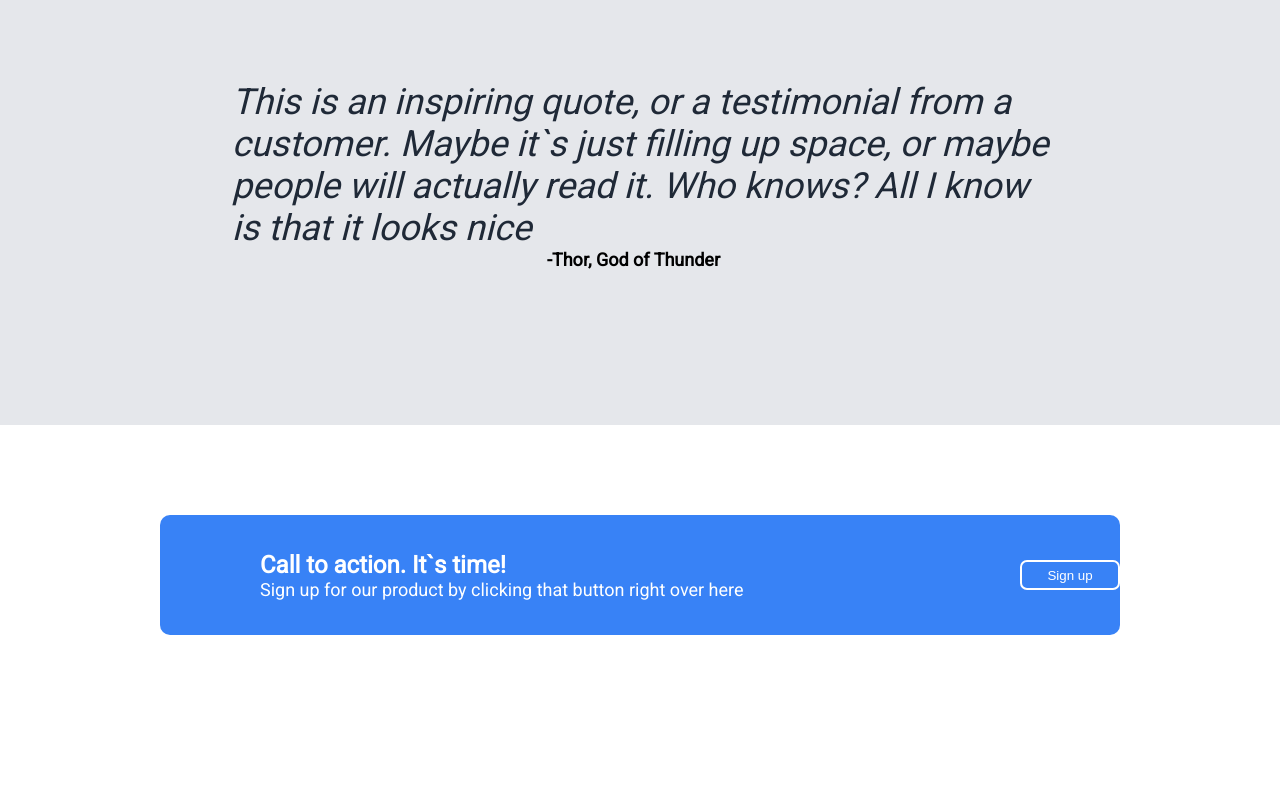
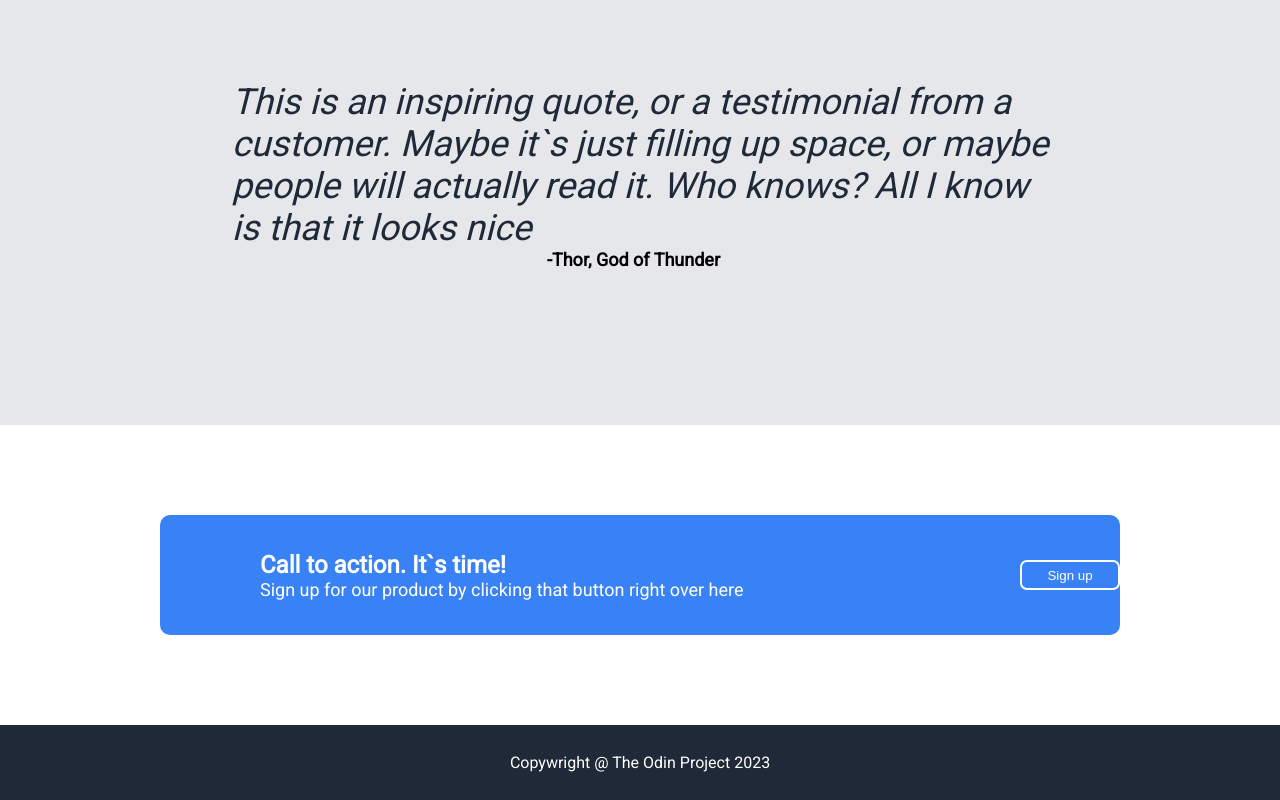
Before and after one commit to mihaigorban/odin-landing-page, a plain HTML site: page odin-landing-page/index.html in a window 1280 px wide. Shown: the part 928-1728 px from the top of the page. Before the commit the page ends 1653 px from the top, so only its background shows below. Drawn offline with Linux system fonts and the light colour scheme.

Commit message:
Finished footer

```diff
--- a/odin-landing-page/index.html
+++ b/odin-landing-page/index.html
@@ -73,5 +73,8 @@
             </div>
         </div>
     </div>
+    <div class="footer">
+        Copywright @ The Odin Project 2023
+    </div>
 </body>
 </html>
--- a/odin-landing-page/styles.css
+++ b/odin-landing-page/styles.css
@@ -207,3 +207,12 @@ h4 {
     border: 2px solid white;
     border-radius: 7px;
     }
+
+    .footer {
+        display: flex;
+        justify-content: center;
+        align-items: center;
+        height: 75px;
+        color: white;
+        background-color: #1F2937;
+    }
```
